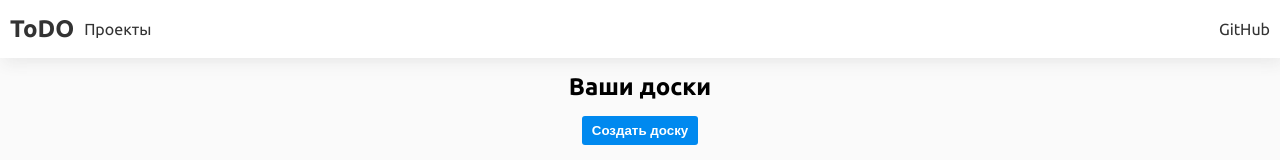
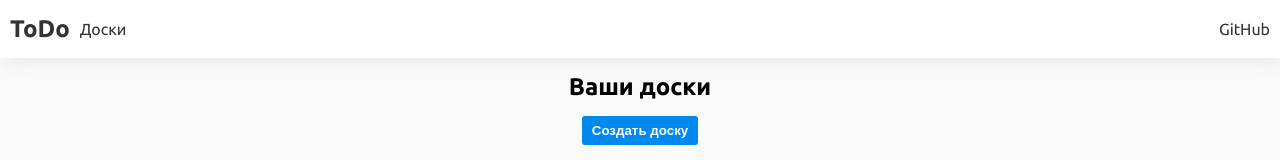
Before and after one commit to NineSirius/todo-react, a React (Create React App) app: page / in a window 1280 px wide. Shown: the top 160 px of the page. Built offline with nearby package versions, Linux system fonts and the light colour scheme.

Commit message:
update navbar

```diff
--- a/src/components/Navbar/Navbar.module.sass
+++ b/src/components/Navbar/Navbar.module.sass
@@ -26,3 +26,6 @@
       gap: 10px
 
       .navbar_links
+        display: flex
+        align-items: center
+        gap: 10px
--- a/src/components/Navbar/index.tsx
+++ b/src/components/Navbar/index.tsx
@@ -8,10 +8,11 @@ export const Navbar = () => {
             <div className={`${styles.navbar_content} container`}>
                 <div className={styles.left}>
                     <Link to="/" className={styles.logo}>
-                        ToDO
+                        ToDo
                     </Link>
                     <div className={styles.navbar_links}>
-                        <Link to="/">Проекты</Link>
+                        <Link to="/">Доски</Link>
+                        {/* <Link to="/">Чек-листы</Link> */}
                     </div>
                 </div>
 
```
